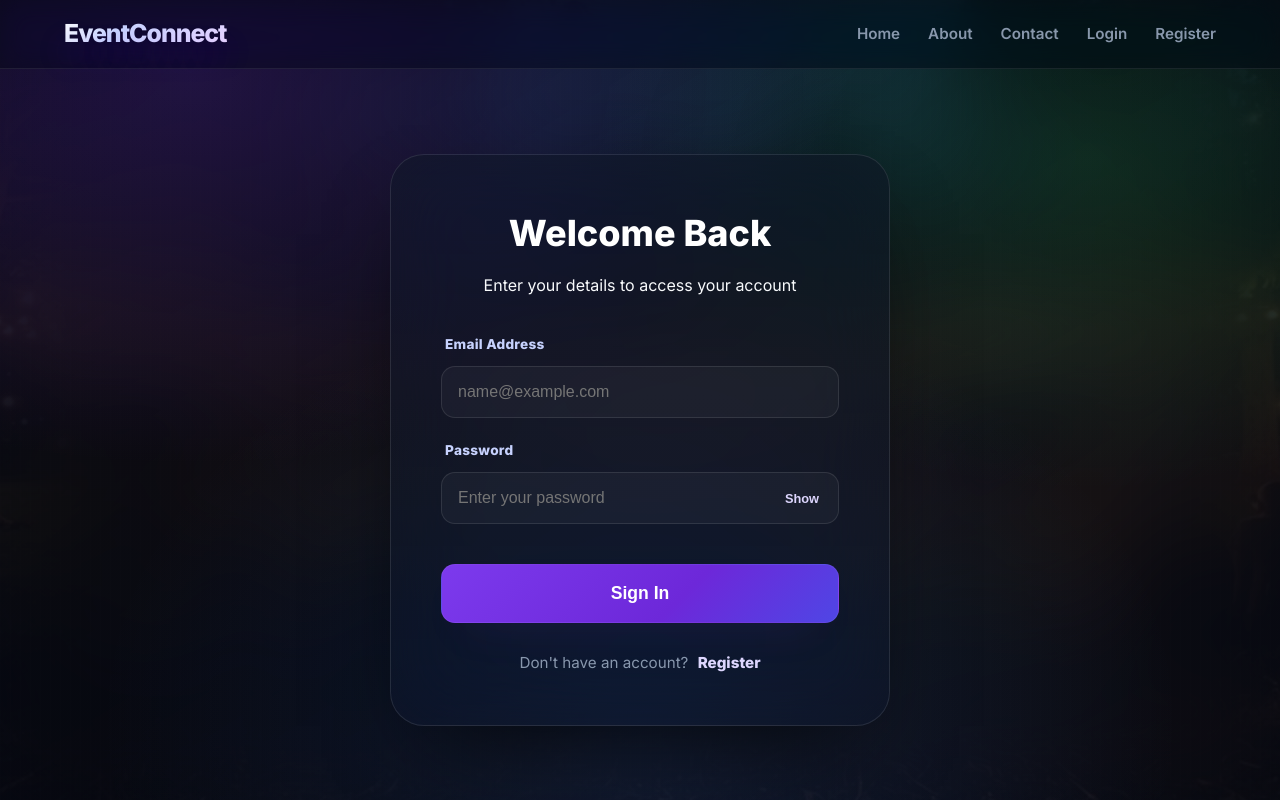
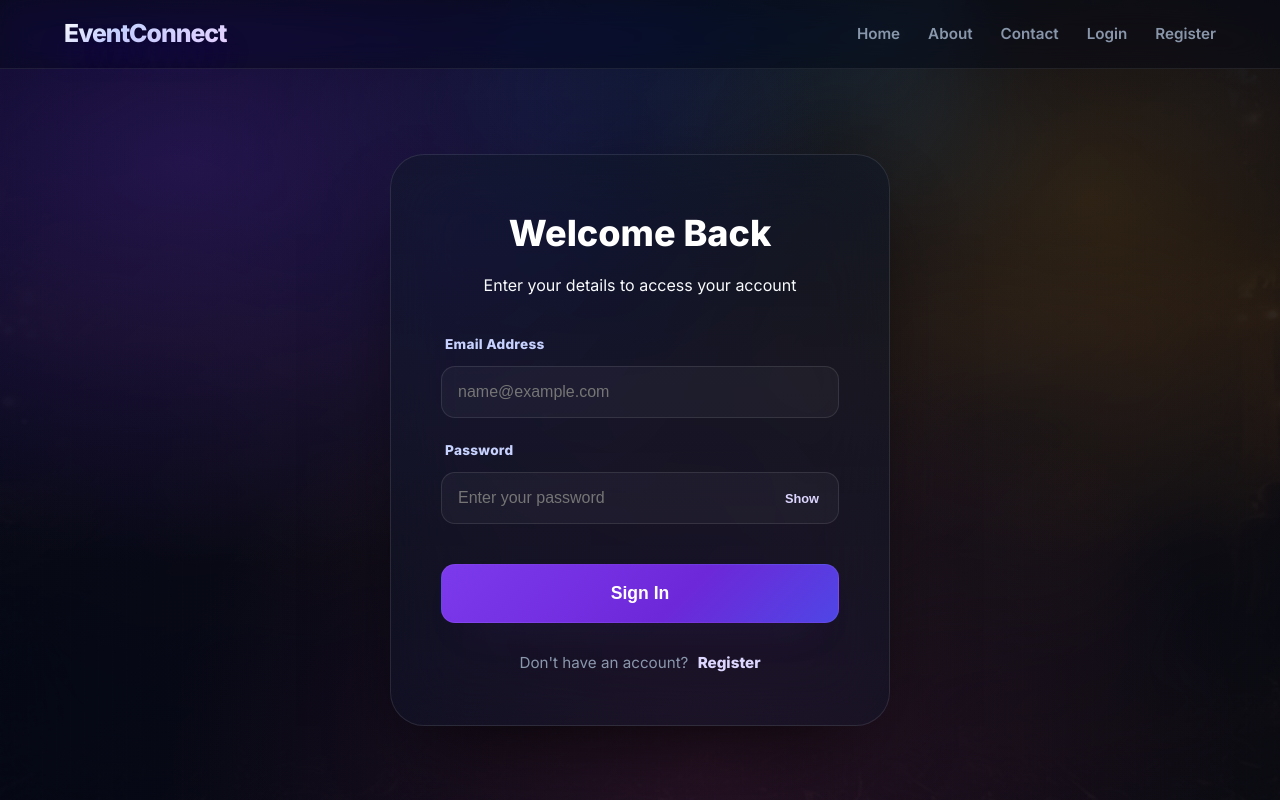
Before and after one commit to vyom2507/EventConnect, a React (Vite) app in the folder EventConnect/eventconnect-frontend/: page /login in a window 1280 px wide. Built offline with nearby package versions, Linux system fonts and the light colour scheme.

Commit message:
Refactor page background overlay styles

```diff
--- a/EventConnect/eventconnect-frontend/src/Styles/styles.css
+++ b/EventConnect/eventconnect-frontend/src/Styles/styles.css
@@ -64,29 +64,22 @@ ul { list-style: none; }
   transition: transform 1.2s var(--ease-smooth);
 }
 
-.page-bg-overlay {
-  position: fixed;
-  inset: 0;
+.page-bg-overlay{
+  position:fixed; inset:0; z-index:-2;
   background:
-    radial-gradient(1200px 700px at 15% 10%, rgba(124, 58, 237, 0.22), transparent 55%),
-    radial-gradient(900px 600px at 85% 20%, rgba(34, 197, 94, 0.16), transparent 55%),
-    radial-gradient(900px 700px at 50% 90%, rgba(59, 130, 246, 0.14), transparent 60%),
-    linear-gradient(to bottom right, rgba(4, 6, 16, 0.92), rgba(7, 10, 20, 0.78));
-  backdrop-filter: blur(42px) saturate(140%);
-  z-index: -2;
+    radial-gradient(1100px 700px at 15% 20%, rgba(124,58,237,.25), transparent 58%),
+    radial-gradient(850px 650px at 85% 25%, rgba(245,158,11,.14), transparent 55%),
+    radial-gradient(900px 750px at 55% 95%, rgba(236,72,153,.12), transparent 60%),
+    linear-gradient(135deg, rgba(2,6,23,.97), rgba(10,11,20,.82));
+  backdrop-filter: blur(44px) saturate(150%);
+}
+.page-bg-overlay::after{
+  content:""; position:fixed; inset:0; z-index:-1; pointer-events:none;
+  background:
+    repeating-linear-gradient(90deg, rgba(255,255,255,.02) 0 1px, transparent 1px 14px);
+  opacity:.16;
 }
 
-.page-bg-overlay::after {
-  content: "";
-  position: fixed;
-  inset: 0;
-  background:
-    radial-gradient(circle at 50% 50%, rgba(255,255,255,0.03), transparent 45%),
-    repeating-linear-gradient(90deg, rgba(255,255,255,0.02) 0 1px, transparent 1px 10px);
-  opacity: 0.22;
-  pointer-events: none;
-  z-index: -1;
-}
 
 header {
   width: 100%;
```
